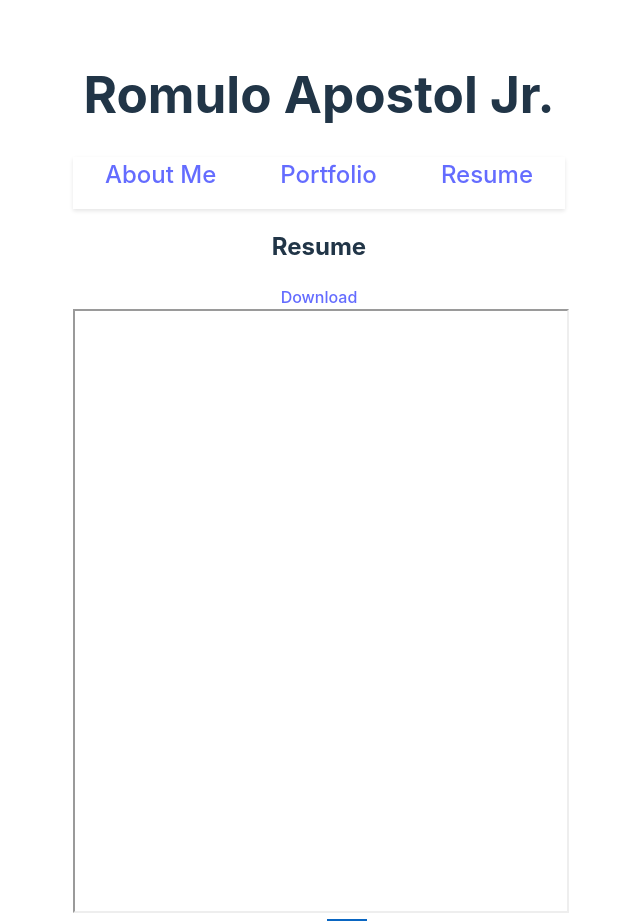
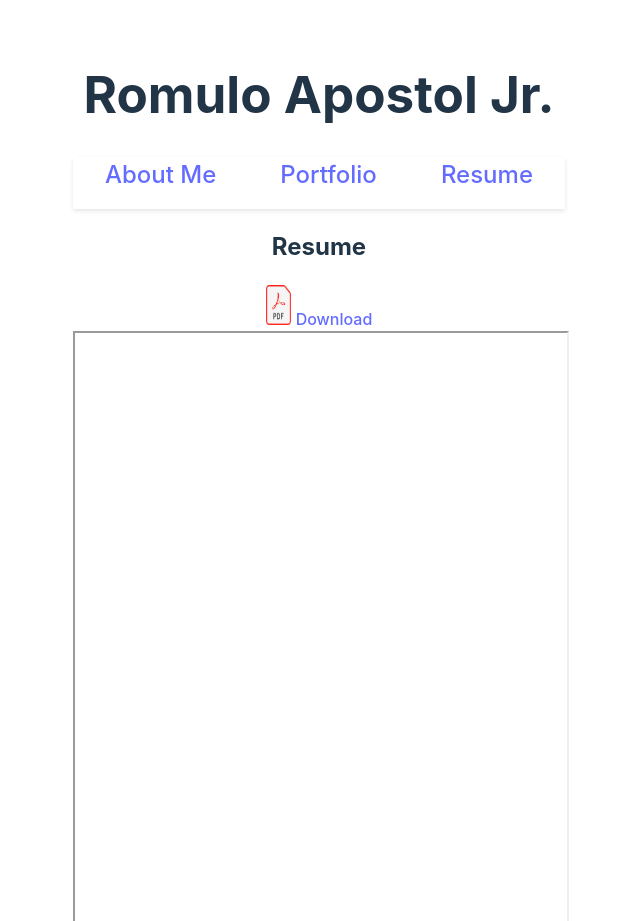
Before and after one commit to rapostoljr/challenge_20_personal_react_portfolio, a React (Vite) app: page /resume in a window 1280 px wide. Shown: the top 921 px of the page, without its empty margins (321-961 px from the left). Built offline with nearby package versions, Linux system fonts and the light colour scheme.

Commit message:
updated some looks

```diff
--- a/src/App.css
+++ b/src/App.css
@@ -102,3 +102,10 @@ footer .icon {
   text-decoration: none;
   transition: transform 0.3s ease;
 }
+
+/* Resume CSS */
+.resume img {
+  width: 25px;
+  height: 40px;
+  padding-right: 5px;
+}
--- a/src/components/Footer.jsx
+++ b/src/components/Footer.jsx
@@ -4,12 +4,14 @@ import linkedinIcon from '../assets/images/linkedin-icon.png';
 
 const Footer = () => (
   <footer className="footer">
+    <hr/>
     <a href="https://github.com/rapostoljr" target="_blank" rel="noopener noreferrer" className="icon">
       <img src={githubIcon} alt="GitHub" className="icon-image" />
     </a>
     <a href="https://www.linkedin.com/in/romulo-apostol-7886041b3/" target="_blank" rel="noopener noreferrer" className="icon">
       <img src={linkedinIcon} alt="LinkedIn" className="icon-image" />
     </a>
+    <hr/>© 2024 Romulo Apostol Jr., LLC All Rights Reserved.
   </footer>
 );
 
--- a/src/pages/ResumePage.jsx
+++ b/src/pages/ResumePage.jsx
@@ -1,12 +1,15 @@
 import React from 'react';
 import resume from '../assets/files/RESUME.pdf'
+import pdf from '../assets/images/pdf.png';
+
 
 
 export default function ResumePage() {
     return (
         <section className="resume">
             <h2>Resume</h2>
-            <a href={resume} download="Romulo_Apostol_Resume.pdf">Download</a>
+            <a href={resume} download="Romulo_Apostol_Resume.pdf">
+                <img src={pdf} alt="pdf"/>Download</a>
             <iframe
                 src={resume}
                 width="100%"
```
